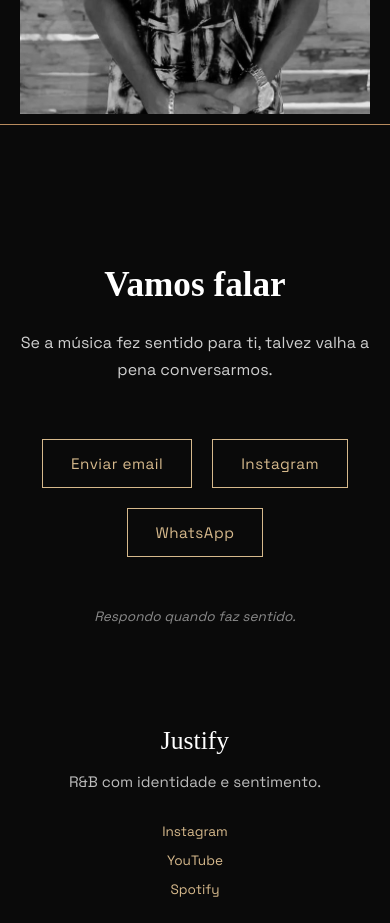
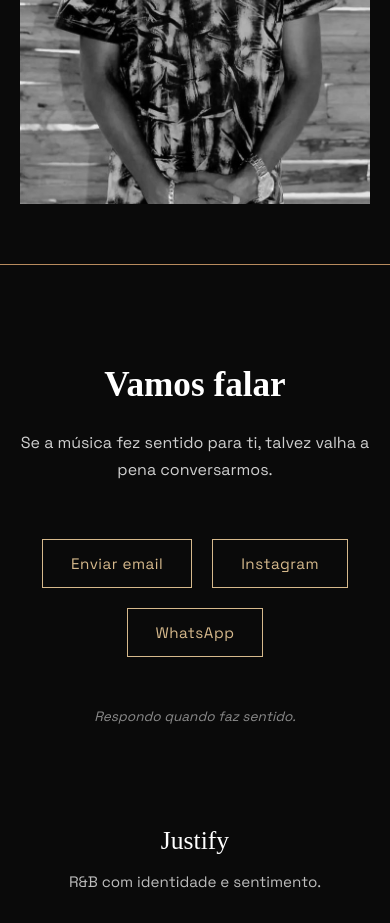
Before and after one commit to adolfoCabeia/Portifolio_R-B, a Next.js app: page / in a window 390 px wide. Shown: the part 6760-7683 px from the top of the page. Built offline with nearby package versions, Linux system fonts and the light colour scheme; no server answers.

Commit message:
first commit

```diff
--- a/Styles/responsividade.css
+++ b/Styles/responsividade.css
@@ -65,7 +65,7 @@
 
 
   section.about {
-    padding-top: 80px;
+    padding: 80px 20px 0;
   }
 
   section.about h2 {
@@ -102,6 +102,19 @@
     margin-top: 20px;
   }
 
+  .galeriaSection {
+    margin-top: 60px;
+  }
+
+  .title{
+    margin-top: 30px;
+  }
+
+  .contactSection{
+    padding-top: 100px;
+    margin-top: 60px;
+  }
+
   section.hero .circulo {
     left: 50%;
     right: 50%;
```
